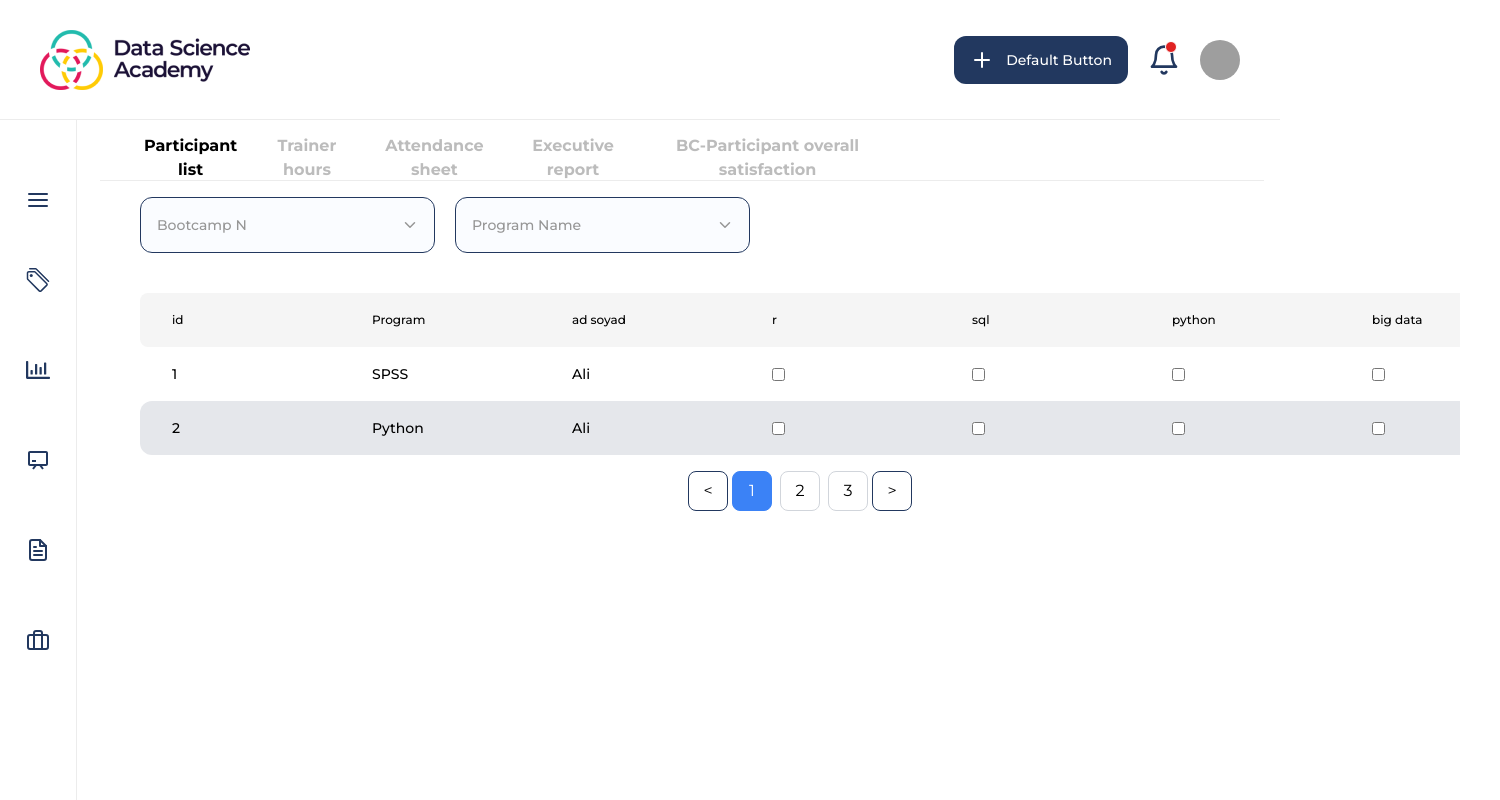
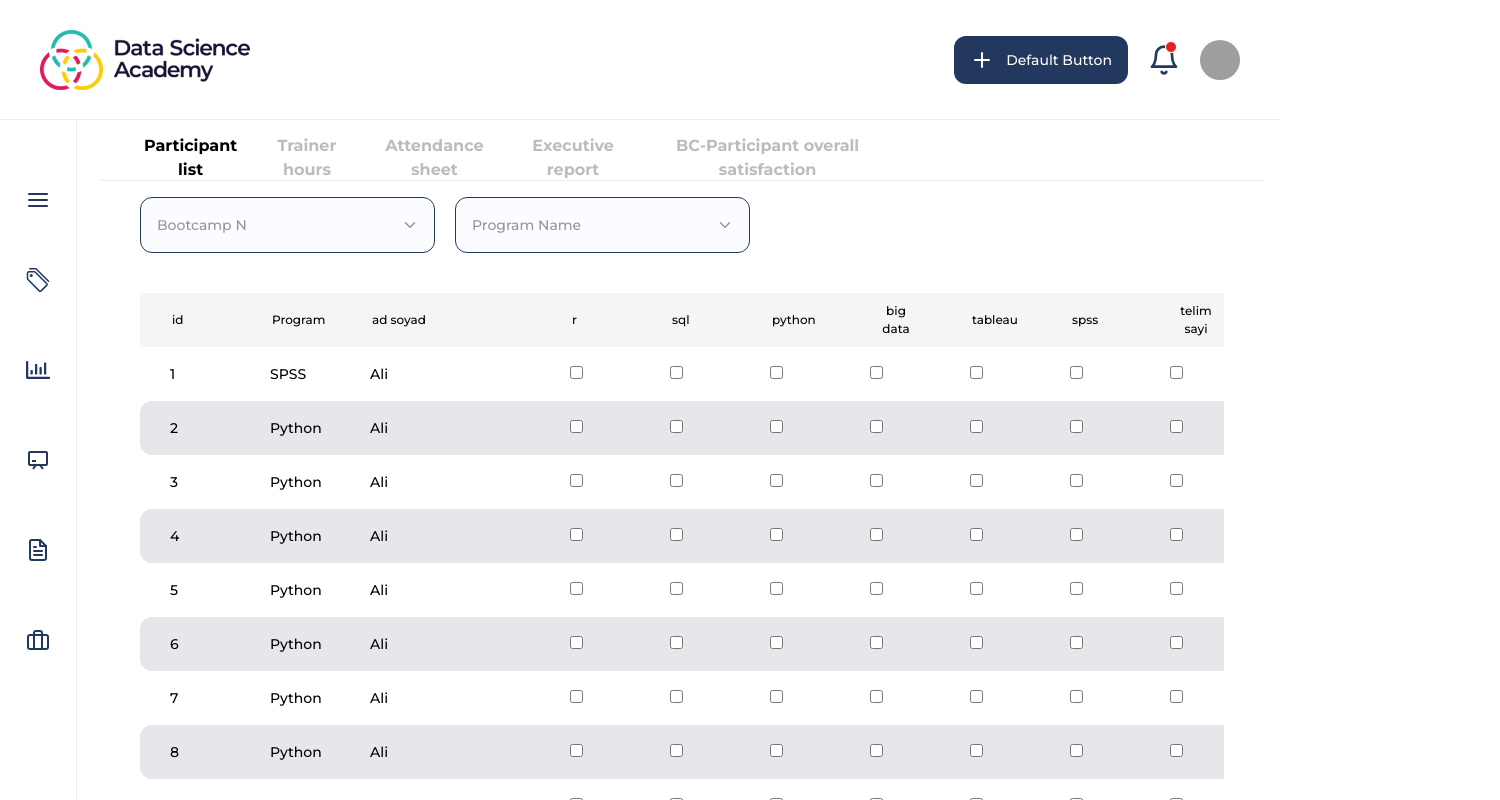
Before and after one commit to QssAnalytic/DataGovernance, a React (Vite) app: page /t in a window 1280 px wide. Shown: the top 800 px of the page, 1500 px wide, since content can reach past the window. Built offline with nearby package versions, Linux system fonts and the light colour scheme; grey boxes are pictures that could not be loaded.

Commit message:
table scroll and sticky

```diff
--- a/src/pages/tracker/components/ParticipantTable.tsx
+++ b/src/pages/tracker/components/ParticipantTable.tsx
@@ -2,19 +2,17 @@ import { useState } from "react";
 import { FiEdit } from "react-icons/fi";
 import { Participant } from "../types/Types";
 import { initialParticipants } from "../testData/TestData";
+
 const ParticipantTable = () => {
-
-
     const headers = [
         "id", "Program", "ad soyad", "r", "sql", "python", "big data",
-        "tablaeu", "spss", "telim sayi", "mobil nomre", "mail unvani",
+        "tableau", "spss", "telim sayi", "mobil nomre", "mail unvani",
         "mentorship", "covering", "career", "experience", "edit"
     ];
 
-
     const [participants, setParticipants] = useState<Participant[]>(initialParticipants);
     const [currentPage, setCurrentPage] = useState(1);
-    const itemsPerPage = 2;
+    const itemsPerPage = 15;
 
     const totalItems = participants.length;
     const totalPages = Math.ceil(totalItems / itemsPerPage);
@@ -42,6 +40,7 @@ const ParticipantTable = () => {
             )
         );
     };
+
     const renderPaginationButtons = () => {
         const buttons = [];
         for (let i = 1; i <= totalPages; i++) {
@@ -53,7 +52,6 @@ const ParticipantTable = () => {
                         ? "bg-blue-500 text-white border-blue-500"
                         : "bg-white text-black border-gray-300"
                         }`}
-
                 >
                     {i}
                 </button>
@@ -63,112 +61,118 @@ const ParticipantTable = () => {
     };
 
     return (
-        <div className="absolute px-[40px] py-[40px] max-w-[1400px]">
-
-            <div className="min-w-[1300px] overflow-x-auto overflow-y-hidden ">
-                <table >
-
-                    <thead className="flex w-full px-4 py-0 items-center gap-5 rounded-lg bg-[#F5F5F5]">
+        <div className="relative px-[40px] py-[40px] max-w-[1400px]">
+            <div className="overflow-x-auto">
+                <div className="min-w-[1300px]">
+                    <table className="table-auto w-full border-collapse">
+                        <thead className="sticky top-0 bg-[#F5F5F5] z-10">
+                            <tr className="flex w-full px-4 py-0 items-center gap-5 rounded-lg">
                                 {headers.map((header, index) => (
-                            <tr key={index} className="flex w-[180px] h-[54px] p-4 items-center gap-7 flex-shrink-0 text-[#000] font-montserrat text-xs font-medium leading-normal">
+                                    <th
+                                        key={index}
+                                        className={`flex ${header === "ad soyad" || header === "mail unvani" || header === "mobil nomre" ? "w-[180px]" : "w-[80px]"} h-[54px] p-4 items-center gap-7 flex-shrink-0 text-[#000] font-montserrat text-xs font-medium leading-normal`}
+                                    >
                                         {header}
+                                    </th>
+                                ))}
                             </tr>
-                        ))}
                         </thead>
-                    <tbody>
+                        <tbody className="overflow-y-auto max-h-[500px] block w-full">
                             {currentItems.map((item, index) => (
                                 <tr
                                     key={item.id}
-                                className={`flex h-[54px] px-[16px] items-center gap-[20px] self-stretch rounded-[12px] ${index % 2 === 0 ? 'bg-white' : 'bg-gray-200'}`}
+                                    className={`flex h-[54px] px-[16px] pl-[30px] items-center gap-[20px] self-stretch rounded-[12px] ${index % 2 === 0 ? 'bg-white' : 'bg-gray-200'}`}
                                 >
-                                <td className="flex h-[49px] p-[16px] items-center gap-[12px] rounded-[16px] flex w-[180px] h-[56px] p-4 items-center gap-7 rounded-xl text-black font-montserrat text-sm font-medium leading-normal">{item.id}</td>
-                                <td className="flex h-[49px] p-[16px] items-center gap-[12px] rounded-[16px] flex w-[180px] h-[56px] p-4 items-center gap-7 rounded-xl text-black font-montserrat text-sm font-medium leading-normal">{item.program}</td>
-                                <td className="flex h-[49px] p-[16px] items-center gap-[12px] rounded-[16px] flex w-[180px] h-[56px] p-4 items-center gap-7 rounded-xl text-black font-montserrat text-sm font-medium leading-normal">{item.surname}</td>
-                                <td className="flex h-[49px] p-[16px] items-center gap-[12px] rounded-[16px] flex w-[180px] h-[56px] p-4 items-center gap-7 rounded-xl w-[16px] h-[16px] flex-shrink-0 stroke-[1.143px] stroke-[#D0CFCF]">
+                                    <td className="w-[80px] text-black font-montserrat text-sm font-medium leading-normal">{item.id}</td>
+                                    <td className="w-[80px] text-black font-montserrat text-sm font-medium leading-normal">{item.program}</td>
+                                    <td className="w-[180px] text-black font-montserrat text-sm font-medium leading-normal">{item.surname}</td>
+                                    <td className="w-[80px]">
                                         <input
                                             type="checkbox"
                                             checked={item.r}
                                             onChange={() => handleCheckboxChange(item.id, 'r')}
                                         />
                                     </td>
-                                <td className="flex h-[49px] p-[16px] items-center gap-[12px] rounded-[16px] flex w-[180px] h-[56px] p-4 items-center gap-7 rounded-xl w-[16px] h-[16px] flex-shrink-0 stroke-[1.143px] stroke-[#D0CFCF]">
+                                    <td className="w-[80px]">
                                         <input
                                             type="checkbox"
                                             checked={item.sql}
                                             onChange={() => handleCheckboxChange(item.id, 'sql')}
                                         />
                                     </td>
-                                <td className="flex h-[49px] p-[16px] items-center gap-[12px] rounded-[16px] flex w-[180px] h-[56px] p-4 items-center gap-7 rounded-xl w-[16px] h-[16px] flex-shrink-0 stroke-[1.143px] stroke-[#D0CFCF]">
+                                    <td className="w-[80px]">
                                         <input
                                             type="checkbox"
                                             checked={item.python}
                                             onChange={() => handleCheckboxChange(item.id, 'python')}
                                         />
                                     </td>
-                                <td className="flex h-[49px] p-[16px] items-center gap-[12px] rounded-[16px] flex w-[180px] h-[56px] p-4 items-center gap-7 rounded-xl w-[16px] h-[16px] flex-shrink-0 stroke-[1.143px] stroke-[#D0CFCF]">
+                                    <td className="w-[80px]">
                                         <input
                                             type="checkbox"
                                             checked={item.bigData}
                                             onChange={() => handleCheckboxChange(item.id, 'bigData')}
                                         />
                                     </td>
-                                <td className="flex h-[49px] p-[16px] items-center gap-[12px] rounded-[16px] flex w-[180px] h-[56px] p-4 items-center gap-7 rounded-xl w-[16px] h-[16px] flex-shrink-0 stroke-[1.143px] stroke-[#D0CFCF]">
+                                    <td className="w-[80px]">
                                         <input
                                             type="checkbox"
                                             checked={item.tableau}
                                             onChange={() => handleCheckboxChange(item.id, 'tableau')}
                                         />
                                     </td>
-                                <td className="flex h-[49px] p-[16px] items-center gap-[12px] rounded-[16px] flex w-[180px] h-[56px] p-4 items-center gap-7 rounded-xl w-[16px] h-[16px] flex-shrink-0 stroke-[1.143px] stroke-[#D0CFCF]">
+                                    <td className="w-[80px]">
                                         <input
                                             type="checkbox"
                                             checked={item.spss}
                                             onChange={() => handleCheckboxChange(item.id, 'spss')}
                                         />
                                     </td>
-                                <td className="flex h-[49px] p-[16px] items-center gap-[12px] rounded-[16px] flex w-[180px] h-[56px] p-4 items-center gap-7 rounded-xl w-[16px] h-[16px] flex-shrink-0 stroke-[1.143px] stroke-[#D0CFCF]">
+                                    <td className="w-[80px]">
                                         <input
                                             type="checkbox"
                                             checked={item.trainingCount}
                                             onChange={() => handleCheckboxChange(item.id, 'trainingCount')}
                                         />
                                     </td>
-                                <td className="flex h-[49px] p-[16px] items-center gap-[12px] rounded-[16px] flex w-[180px] h-[56px] p-4 items-center gap-7 rounded-xl">{item.phone}</td>
-                                <td className="flex h-[49px] p-[16px] items-center gap-[12px] rounded-[16px] flex w-[180px] h-[56px] p-4 items-center gap-7 rounded-xl">{item.email}</td>
-                                <td className="flex h-[49px] p-[16px] items-center gap-[12px] rounded-[16px] flex w-[180px] h-[56px] p-4 items-center gap-7 rounded-xl">
+                                    <td className="w-[180px]">{item.phone}</td>
+                                    <td className="w-[180px]">{item.email}</td>
+                                    <td className="w-[80px]">
                                         <input
                                             type="checkbox"
                                             checked={item.mentorship}
                                             onChange={() => handleCheckboxChange(item.id, 'mentorship')}
                                         />
                                     </td>
-                                <td className="flex h-[49px] p-[16px] items-center gap-[12px] rounded-[16px] flex w-[180px] h-[56px] p-4 items-center gap-7 rounded-xl w-[16px] h-[16px] flex-shrink-0 stroke-[1.143px] stroke-[#D0CFCF]">
+                                    <td className="w-[80px]">
                                         <input
                                             type="checkbox"
                                             checked={item.covering}
                                             onChange={() => handleCheckboxChange(item.id, 'covering')}
                                         />
                                     </td>
-                                <td className="flex h-[49px] p-[16px] items-center gap-[12px] rounded-[16px] flex w-[180px] h-[56px] p-4 items-center gap-7 rounded-xl w-[16px] h-[16px] flex-shrink-0 stroke-[1.143px] stroke-[#D0CFCF]">
+                                    <td className="w-[80px]">
                                         <input
                                             type="checkbox"
                                             checked={item.career}
                                             onChange={() => handleCheckboxChange(item.id, 'career')}
                                         />
                                     </td>
-                                <td className="flex h-[49px] p-[16px] items-center gap-[12px] rounded-[16px] flex w-[180px] h-[56px] p-4 items-center gap-7 rounded-xl w-[16px] h-[16px] flex-shrink-0 stroke-[1.143px] stroke-[#D0CFCF]">
+                                    <td className="w-[80px]">
                                         <input
                                             type="checkbox"
                                             checked={item.experience}
                                             onChange={() => handleCheckboxChange(item.id, 'experience')}
                                         />
                                     </td>
-                                <td><FiEdit /></td>
+                                    <td className="w-[80px]"><FiEdit /></td>
                                 </tr>
                             ))}
                         </tbody>
                     </table>
                 </div>
+            </div>
+
             <div className="pagination-controls flex items-center justify-center mt-4">
                 <button
                     onClick={handlePrevPage}
--- a/src/pages/tracker/components/TrainerHoursTable.tsx
+++ b/src/pages/tracker/components/TrainerHoursTable.tsx
@@ -3,7 +3,7 @@ import { FiEdit } from "react-icons/fi";
 import { RiDeleteBin6Line } from "react-icons/ri";
 import { useState } from "react";
 export const TrainerHoursTable = () => {
-    const itemsPerPage = 5;
+    const itemsPerPage = 9;
     const [currentPage, setCurrentPage] = useState(1);
 
     const totalItems = dateData.length;
@@ -46,7 +46,7 @@ export const TrainerHoursTable = () => {
 
         <div className="p-[20px_0px_0px_40px]">
             <table>
-                <thead className="flex gap-[2px]">
+                <thead className="flex gap-[2px] sticky top-0 bg-[#F5F5F5] z-10">
                     <div>
                         <tr className="flex   items-start gap-[2px]">
                             <th className="flex w-[501px] h-[33px] p-[10px] justify-center items-center gap-[10px] rounded-t-[6px] bg-[#22BBAD] text-white text-center font-montserrat text-sm font-semibold leading-normal">Details</th>
--- a/src/pages/tracker/testData/TestData.tsx
+++ b/src/pages/tracker/testData/TestData.tsx
@@ -109,9 +109,172 @@ export const initialParticipants: Participant[] = [
         phone: "555-5678",
         email: "example2@mail.com",
     },
+    {
+        id: 7,
+        program: "Python",
+        surname: "Ali",
+        r: false,
+        sql: false,
+        python: false,
+        bigData: false,
+        tableau: false,
+        spss: false,
+        mentorship: false,
+        covering: false,
+        career: false,
+        experience: false,
+        trainingCount: false,
+        phone: "555-5678",
+        email: "example2@mail.com",
+    },
+    {
+        id: 8,
+        program: "Python",
+        surname: "Ali",
+        r: false,
+        sql: false,
+        python: false,
+        bigData: false,
+        tableau: false,
+        spss: false,
+        mentorship: false,
+        covering: false,
+        career: false,
+        experience: false,
+        trainingCount: false,
+        phone: "555-5678",
+        email: "example2@mail.com",
+    },
+    {
+        id: 9,
+        program: "Python",
+        surname: "Ali",
+        r: false,
+        sql: false,
+        python: false,
+        bigData: false,
+        tableau: false,
+        spss: false,
+        mentorship: false,
+        covering: false,
+        career: false,
+        experience: false,
+        trainingCount: false,
+        phone: "555-5678",
+        email: "example2@mail.com",
+    },
+    {
+        id: 10,
+        program: "Python",
+        surname: "Ali",
+        r: false,
+        sql: false,
+        python: false,
+        bigData: false,
+        tableau: false,
+        spss: false,
+        mentorship: false,
+        covering: false,
+        career: false,
+        experience: false,
+        trainingCount: false,
+        phone: "555-5678",
+        email: "example2@mail.com",
+    },
+    {
+        id: 11,
+        program: "Python",
+        surname: "Ali",
+        r: false,
+        sql: false,
+        python: false,
+        bigData: false,
+        tableau: false,
+        spss: false,
+        mentorship: false,
+        covering: false,
+        career: false,
+        experience: false,
+        trainingCount: false,
+        phone: "555-5678",
+        email: "example2@mail.com",
+    },
+    {
+        id: 12,
+        program: "Python",
+        surname: "Ali",
+        r: false,
+        sql: false,
+        python: false,
+        bigData: false,
+        tableau: false,
+        spss: false,
+        mentorship: false,
+        covering: false,
+        career: false,
+        experience: false,
+        trainingCount: false,
+        phone: "555-5678",
+        email: "example2@mail.com",
+    },
+    {
+        id: 13,
+        program: "Python",
+        surname: "Ali",
+        r: false,
+        sql: false,
+        python: false,
+        bigData: false,
+        tableau: false,
+        spss: false,
+        mentorship: false,
+        covering: false,
+        career: false,
+        experience: false,
+        trainingCount: false,
+        phone: "555-5678",
+        email: "example2@mail.com",
+    },
+    {
+        id: 14,
+        program: "Python",
+        surname: "Ali",
+        r: false,
+        sql: false,
+        python: false,
+        bigData: false,
+        tableau: false,
+        spss: false,
+        mentorship: false,
+        covering: false,
+        career: false,
+        experience: false,
+        trainingCount: false,
+        phone: "555-5678",
+        email: "example2@mail.com",
+    },
+    {
+        id: 15,
+        program: "Python",
+        surname: "Ali",
+        r: false,
+        sql: false,
+        python: false,
+        bigData: false,
+        tableau: false,
+        spss: false,
+        mentorship: false,
+        covering: false,
+        career: false,
+        experience: false,
+        trainingCount: false,
+        phone: "555-5678",
+        email: "example2@mail.com",
+    },
 
 
 ];
+
 
 
 export const dateData: LessonTime[] = [
@@ -227,7 +390,55 @@ export const LessonCheckboxData: LessonCheckbox[] = [
         percent:69
     },
     {
-        id: 4,
+        id: 5,
+        fullName: "Mercan Ahmedova",
+        checkboxes: [false, false, false, false, false, false, false, false, false, false, false, false, false, false, false, false],
+        percent:69
+    },
+    {
+        id: 6,
+        fullName: "Kamran Tehmezov",
+        checkboxes: [false, false, false, false, false, false, false, false, false, false, false, false, false, false, false, false],
+        percent:69
+    },
+    {
+        id: 7,
+        fullName: "Ali Veli",
+        checkboxes: [false, false, false, false, false, false, false, false, false, false, false, false, false, false, false, false],
+        percent:69
+    },
+    {
+        id: 8,
+        fullName: "Turan Aliyev",
+        checkboxes: [false, false, false, false, false, false, false, false, false, false, false, false, false, false, false, false],
+        percent:69
+    },
+    {
+        id: 9,
+        fullName: "Mercan Ahmedova",
+        checkboxes: [false, false, false, false, false, false, false, false, false, false, false, false, false, false, false, false],
+        percent:69
+    },
+    {
+        id: 10,
+        fullName: "Kamran Tehmezov",
+        checkboxes: [false, false, false, false, false, false, false, false, false, false, false, false, false, false, false, false],
+        percent:69
+    },
+    {
+        id: 11,
+        fullName: "Ali Veli",
+        checkboxes: [false, false, false, false, false, false, false, false, false, false, false, false, false, false, false, false],
+        percent:69
+    },
+    {
+        id: 12,
+        fullName: "Turan Aliyev",
+        checkboxes: [false, false, false, false, false, false, false, false, false, false, false, false, false, false, false, false],
+        percent:69
+    },
+    {
+        id: 13,
         fullName: "Mercan Ahmedova",
         checkboxes: [false, false, false, false, false, false, false, false, false, false, false, false, false, false, false, false],
         percent:69
```
Also changed, not shown: src/pages/tracker/components/AttendanceTable.tsx (+24 -25 lines), 1 other file (tests, documents, lock files or other folders). Lines whose indentation alone changed are shown as unchanged.
